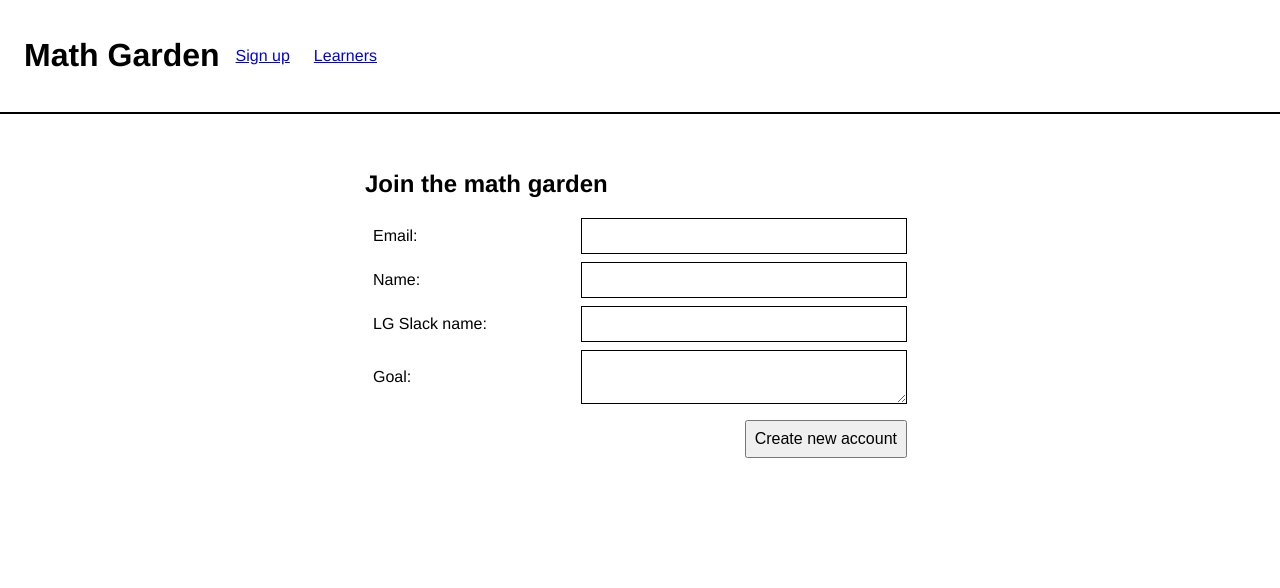
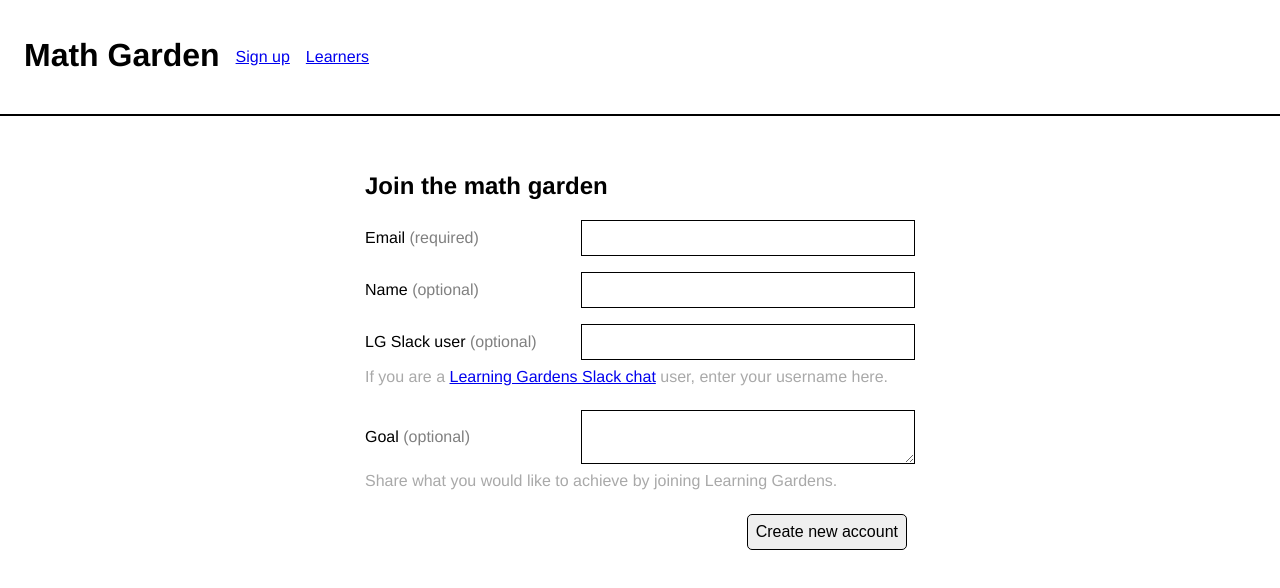
Before and after one commit to emhoracek/mathgarden, a Vue app: page /#/ in a window 1280 px wide. Shown: the top 588 px of the page. Built offline with nearby package versions, Linux system fonts and the light colour scheme.

Commit message:
Improve usability of sign up form
Make it clear which fields are required, and explain wierd fields.

```diff
--- a/src/components/SignUp.vue
+++ b/src/components/SignUp.vue
@@ -4,25 +4,32 @@
     <form @submit="submit">
       <ul>
         <li>
-          <label for="email">Email: </label>
+          <label for="email">Email <span class="required">(required)</span></label>
           <input name="emai" v-model="learner.email" />
-          <p class="email-errors" v-if="errors.email">
+          <p class="error full-width" v-if="errors.email">
             {{ errors.email }}
           </p>
         </li>
         <li>
-          <label>Name: </label>
+          <label>Name <span class="required">(optional)</span></label>
           <input v-model="learner.name" />
         </li>
         <li>
-          <label>LG Slack name: </label>
+          <label>LG Slack user <span class="required">(optional)</span></label>
           <input v-model="learner.slack_name" />
+          <p class="full-width">If you are a <a href="https://lg-slack-automate.herokuapp.com/">Learning Gardens Slack chat</a> user, enter your username here.</p>
         </li>
         <li>
-          <label>Goal: </label>
+          <label>Goal <span class="required">(optional)</span></label>
           <textarea v-model="learner.goal" />
+          <p class="full-width">Share what you would like to achieve by joining Learning Gardens.</p>
         </li>
       </ul>
+
+      <p class="error errors" v-if="errors.general">
+        {{ errors.general }}
+      </p>
+
       <p class="button">
         <button>Create new account</button>
       </p>
@@ -41,7 +48,8 @@
           goal: ''
         },
         errors: {
-          email: ''
+          email: '',
+          general: ''
         }
       }
     },
@@ -83,6 +91,13 @@
             body: JSON.stringify(this.learner)
           }).then((resp) => {
             return resp.json()
+          }).then((json) => {
+            this.errors = {}
+            if (json.id) {
+              this.$router.push({ name: 'Learner', params: { 'id': json.id } })
+            } else {
+              this.errors.general = json.error || 'Please try again.'
+            }
           })
       }
     }
@@ -94,10 +109,9 @@ div.wrapper { width: 90%;
               max-width: 550px;
               margin: 0 auto }
 
-.email-errors { width: 100%;
-                margin: 4px;
-                color: red;
-                text-align: center }
+.error { color: red; }
+.full-width { width: 100% }
+.required { color: grey }
 
 form { margin: auto }
 
@@ -106,9 +120,11 @@ ul { padding-left: 0 }
 ul li { display: flex;
         flex-wrap: wrap;
         align-items: center;
-        margin: 8px }
+        margin: 16px 0 16px 0; }
 
-li p { display: block }
+li p { display: block;
+       margin: 8px 0 8px 0;
+       color: darkgrey }
 
 label { flex: 1 0 120px;
         max-width: 220px;
@@ -132,6 +148,7 @@ button { text-align: center;
          align-self: end;
          font-size: 16px;
          padding: 8px;
-         margin-right: 8px }
-
+         margin-right: 8px;
+         border: 1px solid black;
+         border-radius: 5px; }
 </style>
```
